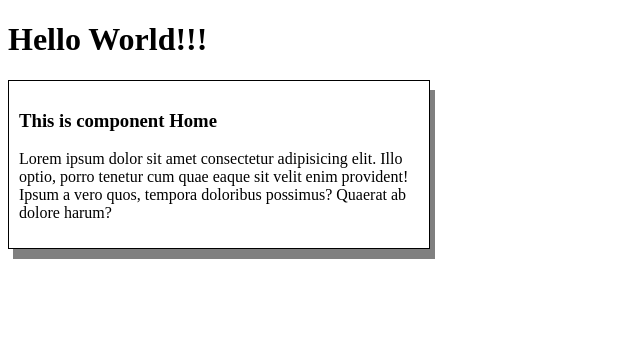
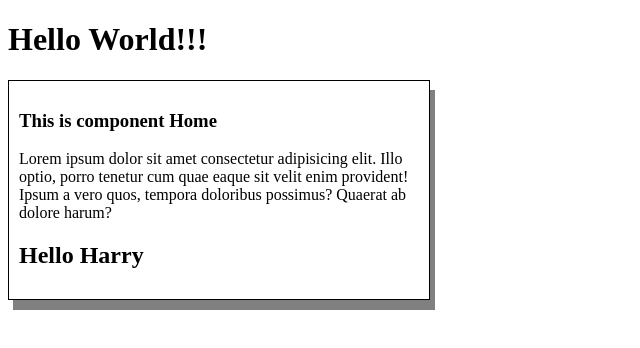
Before and after one commit to quanghuy215/DemoAngular_Github, an Angular app: page / in a window 1280 px wide. Shown: the top 348 px of the page, without its empty margins (0-640 px from the left). Built offline with nearby package versions, Linux system fonts and the light colour scheme.

Commit message:
add branch DataBinding

```diff
--- a/src/app/home/home.component.html
+++ b/src/app/home/home.component.html
@@ -2,4 +2,5 @@
   <h3>This is component Home</h3>
   <p>Lorem ipsum dolor sit amet consectetur adipisicing elit. Illo optio, porro tenetur cum quae eaque sit velit enim
     provident! Ipsum a vero quos, tempora doloribus possimus? Quaerat ab dolore harum?</p>
+  <h2>Hello {{name}} </h2>
 </div>
--- a/src/app/home/home.component.ts
+++ b/src/app/home/home.component.ts
@@ -6,6 +6,7 @@ import { Component, OnInit } from '@angular/core';
   styleUrls: ['./home.component.scss']
 })
 export class HomeComponent implements OnInit {
+  public name = `Harry`;
 
   constructor() { }
 
```
